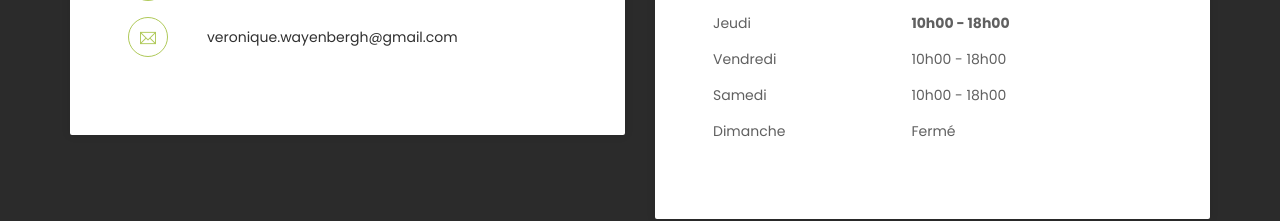
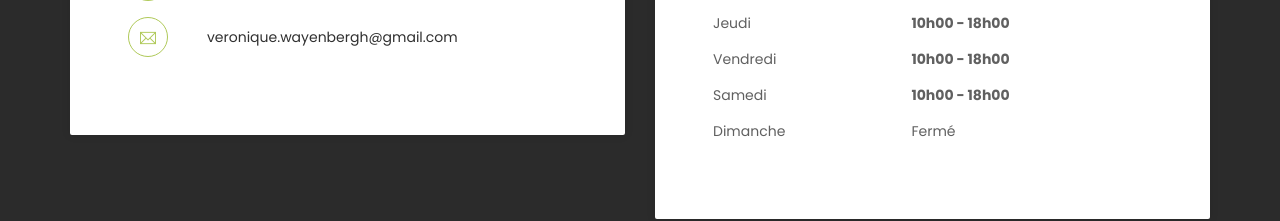
Before and after one commit to Nayve/veronik, a website: page app/index.html in a window 1280 px wide. Shown: the part 4475-4696 px from the top of the page. Drawn offline with Linux system fonts and the light colour scheme; some packages are replaced by stand-ins of ours; files whose address does not match are found by name.

Commit message:
strong opening hours

```diff
--- a/app/index.html
+++ b/app/index.html
@@ -931,11 +931,11 @@
                                     </tr>
                                     <tr>
                                         <td>Vendredi</td>
-                                        <td>10h00 - 18h00</td>
+                                        <td><strong>10h00 - 18h00</strong></td>
                                     </tr>
                                     <tr>
                                         <td>Samedi</td>
-                                        <td>10h00 - 18h00</td>
+                                        <td><strong>10h00 - 18h00</strong></td>
                                     </tr>
                                     <tr>
                                         <td>Dimanche</td>
```
